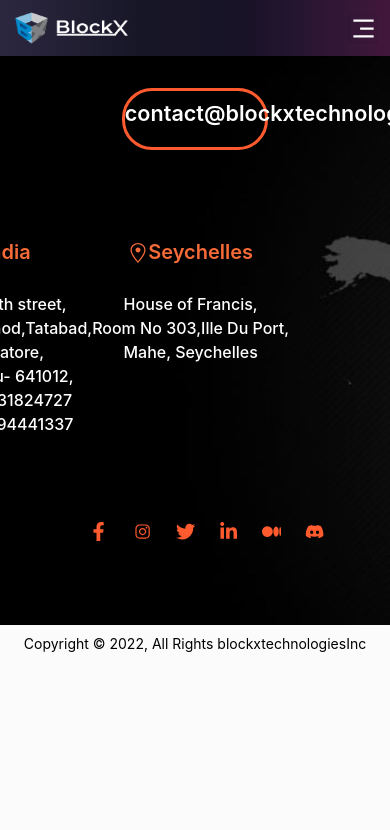
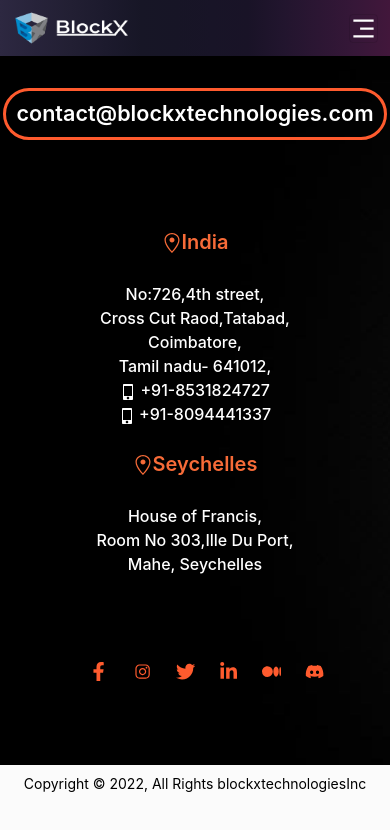
Before and after one commit to Gokulpradapblockx/develop, a React (Create React App) app: page /Single in a window 390 px wide. Shown: the top 830 px of the page. Built offline with nearby package versions, Linux system fonts and the light colour scheme.

Commit message:
blog link

```diff
--- a/src/Nav.jsx
+++ b/src/Nav.jsx
@@ -30,7 +30,7 @@
            <Link class="nav-link active" aria-current="page" to="/Careers">Careers</Link>
          </li>
          <li class="nav-item">
-           <a class="nav-link active" aria-current="page" href="/Aboutus">Blog</a>
+           <a target="_blank" class="nav-link active" aria-current="page" href="https://blogs.blockxtechnologies.com/">Blog</a>
          </li>
          <li class="nav-item">
            <Link class="nav-link active" aria-current="page" to="/Aboutus">About us</Link>
@@ -71,7 +71,7 @@
                 <Link class="nav-link active" aria-current="page" to="/Careers">Careers</Link>
               </li>
               <li class="nav-item">
-                <a class="nav-link active" aria-current="page" href="/Aboutus">Blog</a>
+                <a target="_blank" class="nav-link active" aria-current="page" href="https://blogs.blockxtechnologies.com/">Blog</a>
               </li>
               <li class="nav-item">
                 <Link class="nav-link active" aria-current="page" to="/Aboutus">About us</Link>
--- a/src/Service.jsx
+++ b/src/Service.jsx
@@ -7,7 +7,7 @@
 import img4 from "./Assets/img4.jpg";
 import img3 from "./Assets/img3.jpg";
 import img2 from "./Assets/img2.jpg";
-import img1 from "./Assets/img7.avif";
+import img1 from "./Assets/img1.jpg";
 const Services = () => {
   return (
     <>
--- a/src/Single.jsx
+++ b/src/Single.jsx
@@ -16,12 +16,12 @@
       <div className="About background">
         <div className="container">
           <div className="row">
-            <div className="col-lg-12 sohead text-center">
+            <div className="col-lg-12 col-md-12 col-sm-12 col-xs-12 sohead text-center">
               {/* <h1> Contact BlockX</h1> */}
               <h4>contact@blockxtechnologies.com</h4>
 
               <div className="col-lg-12 address">
-                <div className="col-lg-6 ">
+                <div className="col-lg-6 col-sm-12">
                <div>   <h5>
                     <GoLocation />
                     India
@@ -38,7 +38,7 @@
                     <GoDeviceMobile /> +91-8094441337
                   </p></div>
                   </div>
-                  <div className="col-lg-6 ">
+                  <div className="col-lg-6 col-sm-12">
                   <div>
                   <h5>
                   <GoLocation />
--- a/src/single.css
+++ b/src/single.css
@@ -27,9 +27,27 @@
 .address{
     display: flex;
     flex-direction: row;
-    /* align-items: center; */
-    justify-content: flex-start;
+    align-items: flex-start;
+    justify-content: center;
     width: 160%;
+}
+@media (max-width:992px) {
+    .address{
+        display: flex;
+        flex-direction: row;
+        align-items: flex-start;
+        justify-content: space-evenly;
+        width: 90%;
+    }
+
+}
+@media (max-width:640px){
+    .address{
+        display: flex;
+        flex-direction: column;
+        align-items: center;
+        width: 100%;
+    }
 }
 .address p{
     font-weight: 500;
@@ -37,14 +55,16 @@
 
 
 .sohead h4{
-    /* font-size: 25px; */
+
     border: 3px solid rgb(255, 91, 46);
     border-radius: 30px;
-    width: 40%;
-    padding-top: 10px;
+    width: fit-content;
+    padding: 10px;
+    padding-bottom: 10px;
     color: rgb(255, 255, 255);
     margin-top: 2rem;
     margin-bottom: 5rem;
+    text-align: center;
 }
 .sohead h5{
    font-weight: 600;
@@ -55,8 +75,3 @@
     font-size: 1.1rem;
     transition: .2s;
 }
-.soaddress.left{
-display: flex;
-/* align-items: left; */
-justify-content: left;
-}
```
